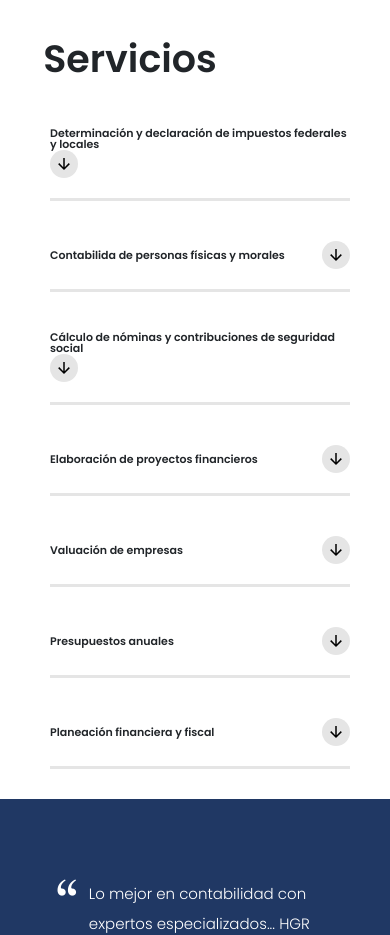
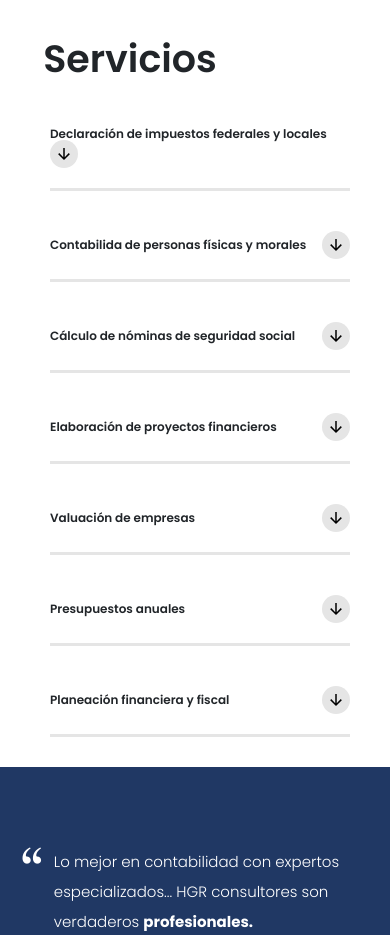
Before and after one commit to AlexisFlores17/Pagina-HGR-Consultores, a React (Create React App) app: page / in a window 390 px wide. Shown: the part 3000-3935 px from the top of the page. Built offline with nearby package versions, Linux system fonts and the light colour scheme.

Commit message:
Responsive movil Servicios

```diff
--- a/src/componentes/ServiciosComponentes/ServiciosItems/ServiciosItem2.js
+++ b/src/componentes/ServiciosComponentes/ServiciosItems/ServiciosItem2.js
@@ -8,7 +8,7 @@
 
         <div className="serviciosItem lineMenu" >
             <div className="serviciosMenu" >
-                <div className="serviciosMenuTitulo" >Determinación y declaración de impuestos federales y locales</div>
+                <div className="serviciosMenuTitulo 2" >Declaración de impuestos federales y locales</div>
                 {dropDownMenu ===2 ?
                     <div className="serviciosMenuIconoCirculoDespliege" onClick={e=>lista(e,2)}>
                         <RiArrowUpLine className="serviciosMenuIconoDespliege" />
--- a/src/componentes/ServiciosComponentes/ServiciosItems/ServiciosItem3.js
+++ b/src/componentes/ServiciosComponentes/ServiciosItems/ServiciosItem3.js
@@ -8,7 +8,7 @@
 
         <div className="serviciosItem lineMenu" >
             <div className="serviciosMenu" >
-                <div className="serviciosMenuTitulo" >Cálculo de nóminas y contribuciones de seguridad social</div>
+                <div className="serviciosMenuTitulo" >Cálculo de nóminas de seguridad social</div>
                 {dropDownMenu ===3 ?
                     <div className="serviciosMenuIconoCirculoDespliege" onClick={e=>lista(e,3)}>
                         <RiArrowUpLine className="serviciosMenuIconoDespliege" />
--- a/src/styles/componentes/_Servicios.scss
+++ b/src/styles/componentes/_Servicios.scss
@@ -53,6 +53,11 @@
     @media screen and (max-width: 502px){
         margin-top: 20px;
     }
+    @media screen and (max-width: 375px){
+
+        font-size: 35px;
+        width: 170px;
+    }
 
     //Prueba
     // background-color: darkviolet;
@@ -74,6 +79,10 @@
     @media screen and (max-width: 530px){
        margin-top: 20px;
     }
+    @media screen and (max-width: 375px){
+        margin-right: 20px;
+        margin-left: 20px;
+     }
     .lineMenu{
         border-bottom: 3px solid #E5E5E5;
     }
@@ -121,14 +130,15 @@
                     font-size: 13px;
                 }
                 @media screen and (max-width: 590px){
-                    font-size: 13px;
-                }
-                @media screen and (max-width: 570px){
                     font-size: 12px;
                 }
-                @media screen and (max-width: 530px){
-                    font-size: 11px;
+                @media screen and (max-width: 320px){
+                    font-size: 10px;
                 }
+                @media screen and (max-width: 280px){
+                    font-size: 8px;
+                }
+
             }
             .serviciosMenuIconoCirculo{
                 padding: 5px;
@@ -200,6 +210,9 @@
             @media screen and (max-width: 530px){
                 padding: 20px;
             }
+            @media screen and (max-width: 375px){
+                padding: 10px;
+            }
         }
 
         .serviciosMenuContenidoTexto{
@@ -228,6 +241,15 @@
             }
             @media screen and (max-width: 620px){
                 font-size: 12px;
+            }
+            @media screen and (max-width: 375px){
+                font-size: 11px;
+                p{
+                    margin: 10px;
+                }
+            }
+            @media screen and (max-width: 280px){
+                font-size: 8px;
             }
 
         }
@@ -291,6 +313,7 @@
     @media screen and (max-width: 590px){
         padding: 80px 20px;
     }
+
     //Prueba
     // height: 400px;
 
@@ -305,6 +328,9 @@
         // background-color:forestgreen;
         @media screen and (max-width: 960px){
             width: 80%;
+        }
+        @media screen and (max-width: 411px){
+            width: 100%;
         }
 
         .serviciosQuoteTexto{
@@ -324,6 +350,9 @@
                 }
                 @media screen and (max-width: 590px){
                     font-size: 60px;
+                }
+                @media screen and (max-width: 320px){
+                    font-size: 50px;
                 }
 
 
@@ -348,6 +377,9 @@
                 @media screen and (max-width: 590px){
                     line-height: 30px;
                     font-size: 15px;
+                }
+                @media screen and (max-width: 320px){
+                    line-height: 20px;
                 }
 
             }
@@ -378,16 +410,24 @@
                 font-size: 9px;
 
             }
+            @media screen and (max-width: 320px){
+                font-size: 8px;
+                margin-left: 30px;
+            }
             //prueba
             // background-color: blue;
             .serviciosQuoteNombre{
                 color: white;
                 margin-bottom: 8px;
+                @media screen and (max-width: 320px){
+                    margin-bottom: 5px;
+                }
             }
             .serviciosQuotePuesto{
                 color: #838282;
                 padding-bottom: 5px;
                 border-bottom: 2px solid white ;
+
             }
         }
     }
```
